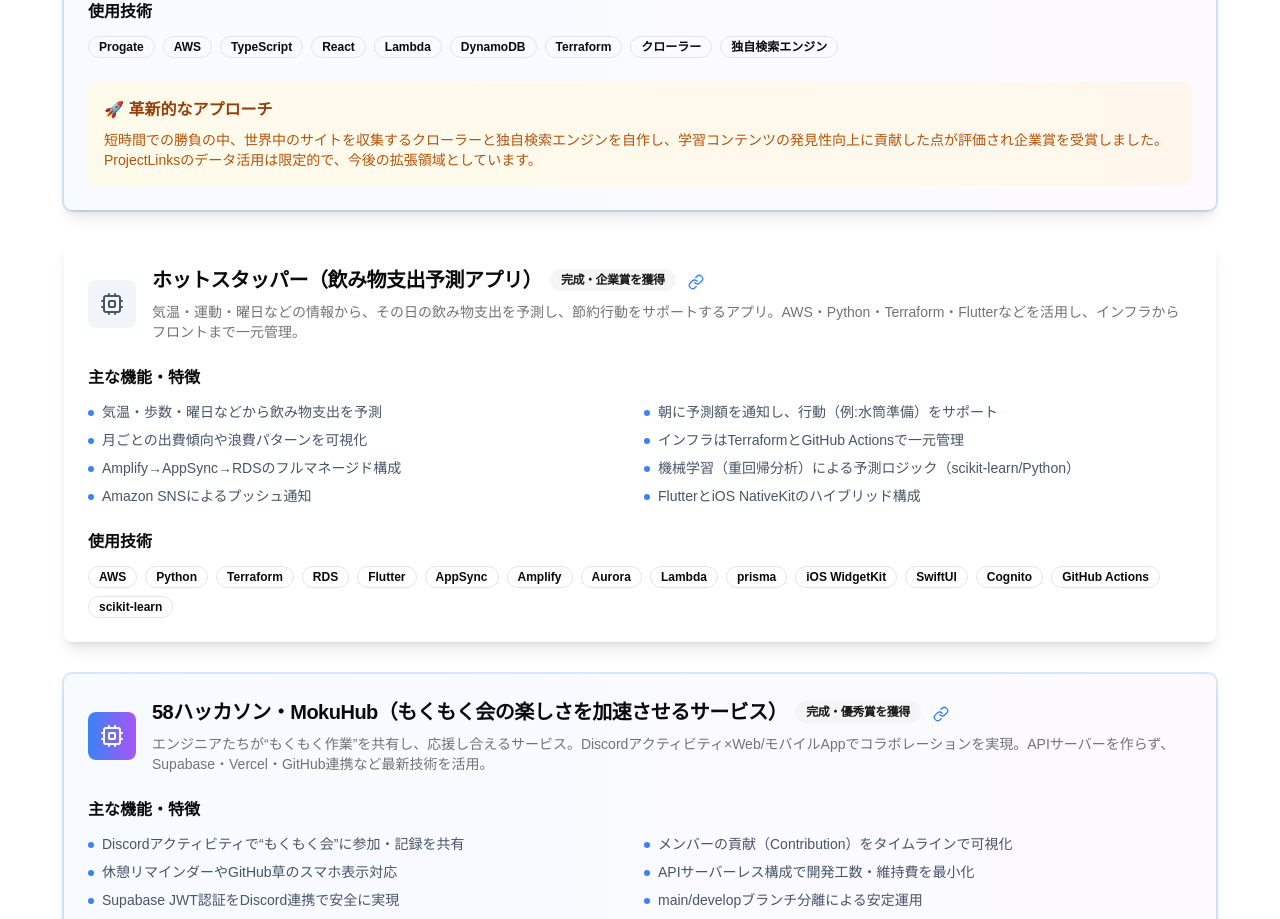
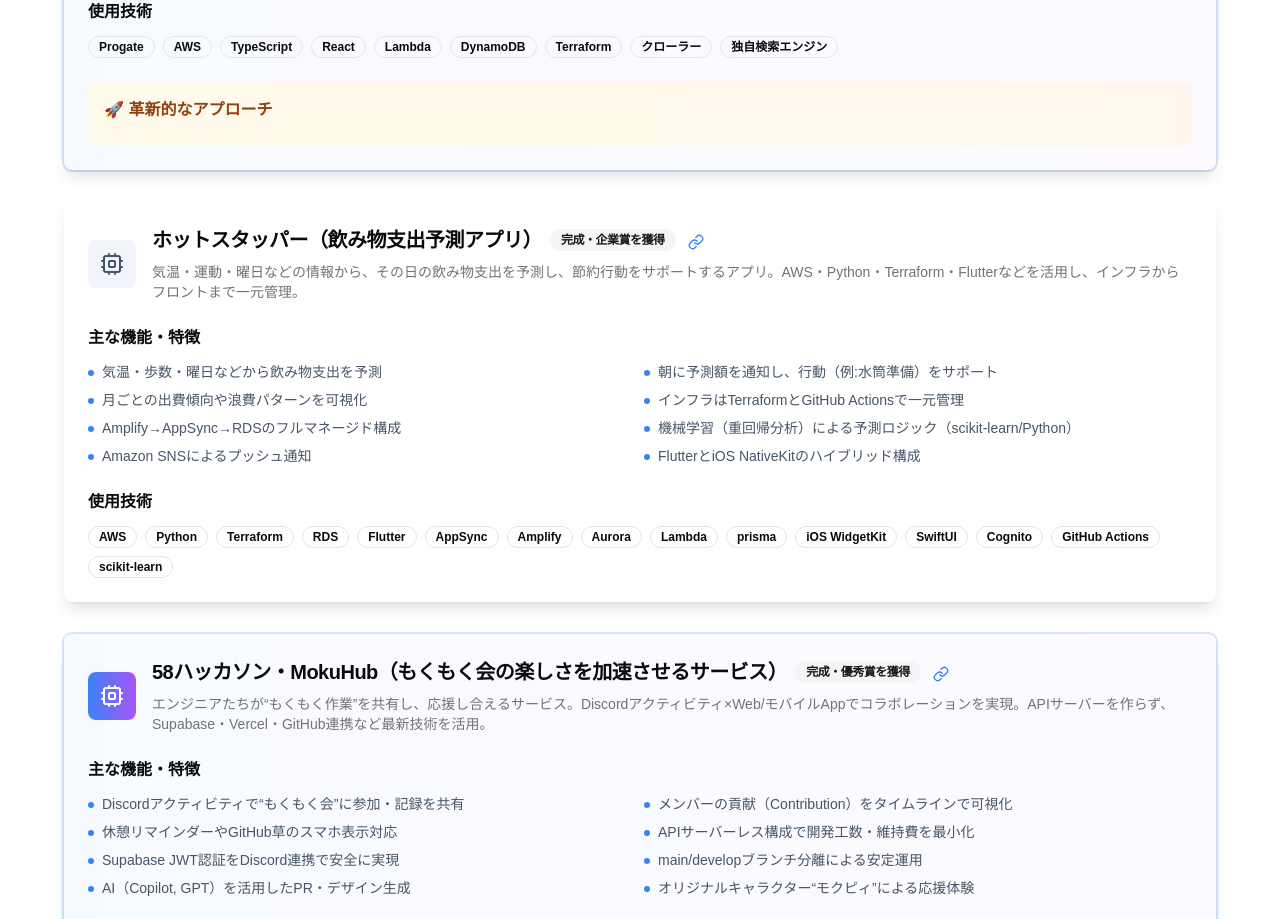
Before and after one commit to yomi4486/new_portfolio, a Next.js app: page / in a window 1280 px wide. Shown: the part 2652-3571 px from the top of the page. Built offline with nearby package versions, Linux system fonts and the light colour scheme.

Commit message:
Remove: AIがめっちゃ自画自賛みたいな書き方しよる

```diff
--- a/components/projects-section.tsx
+++ b/components/projects-section.tsx
@@ -37,8 +37,6 @@ export function ProjectsSection() {
         "GitHub ActionsによるCI/CDパイプラインの構築",
       ],
       highlights: true,
-      highlightMessage:
-        "短時間での勝負の中、世界中のサイトを収集するクローラーと独自検索エンジンを自作し、学習コンテンツの発見性向上に貢献した点が評価され企業賞を受賞しました。ProjectLinksのデータ活用は限定的で、今後の拡張領域としています。",
       link: "https://topaz.dev/projects/ac1836241f2723a617eb",
     },
     {
```
